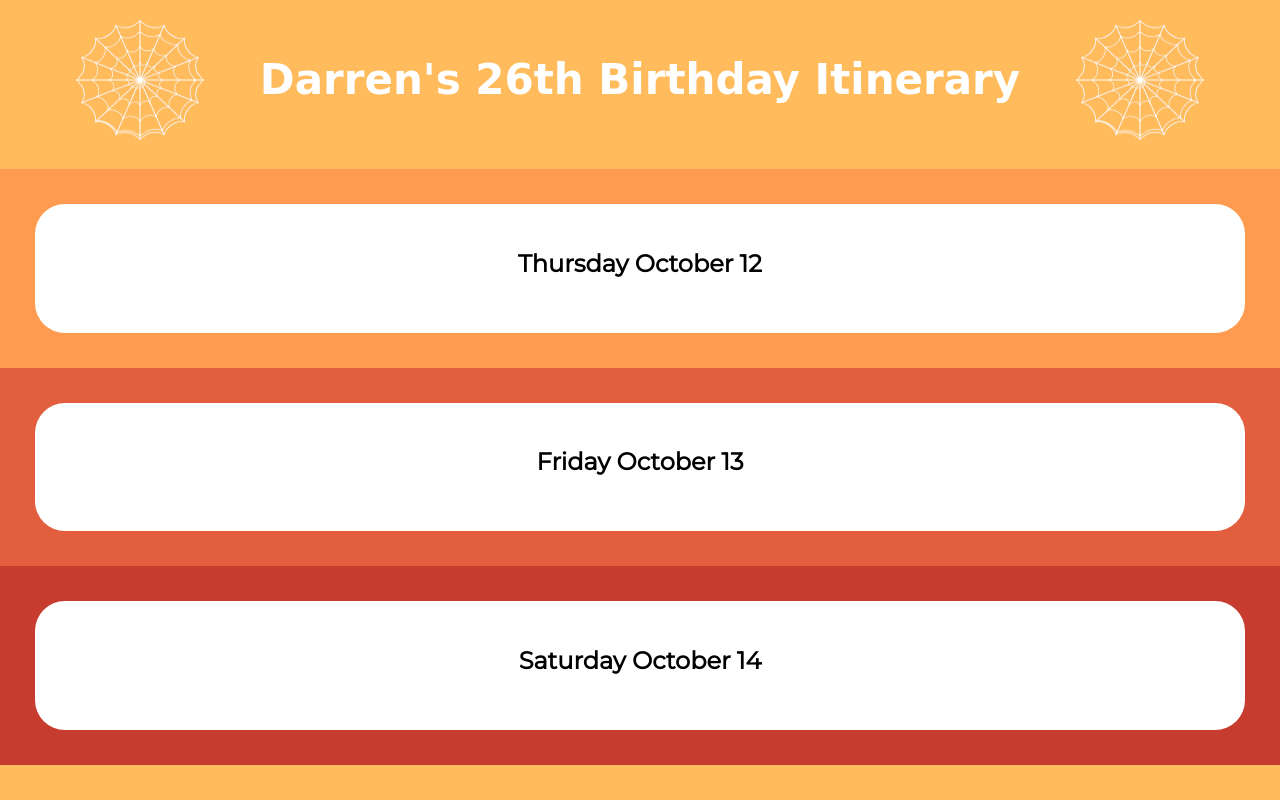
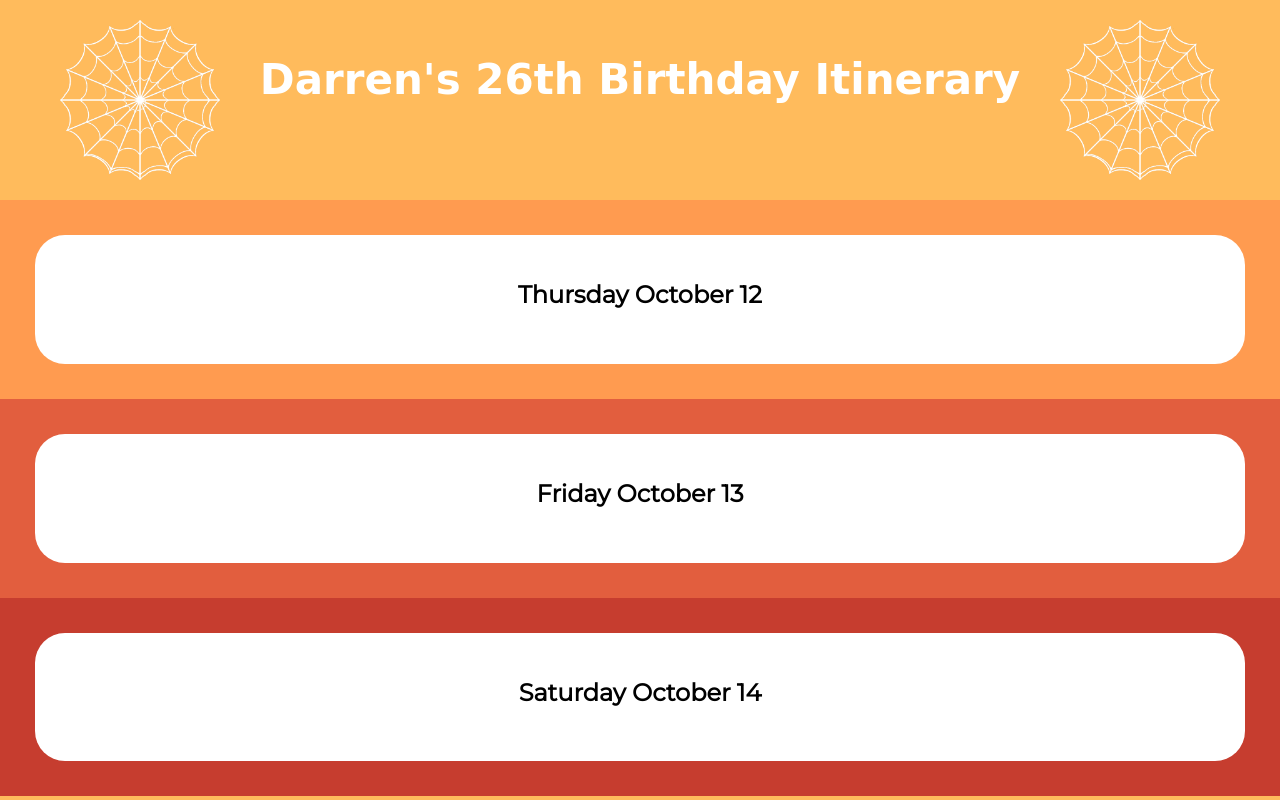
Before and after one commit to theHarrisCode/birthday-project, a Flask app: page / in a window 1280 px wide. Run offline with Flask 3, Linux system fonts and the light colour scheme; some libraries are stand-ins or nearby versions; some web fonts are replaced.

Commit message:
changed view height, deleted view width

```diff
--- a/static/style.css
+++ b/static/style.css
@@ -126,8 +126,8 @@
 }
 
 .web-icon {
-    height: 15vh;
-    width: 10vw;
+    height: 20vh;
+    /* width: 10vw; */
 }
 
 .left-car-container {
```
